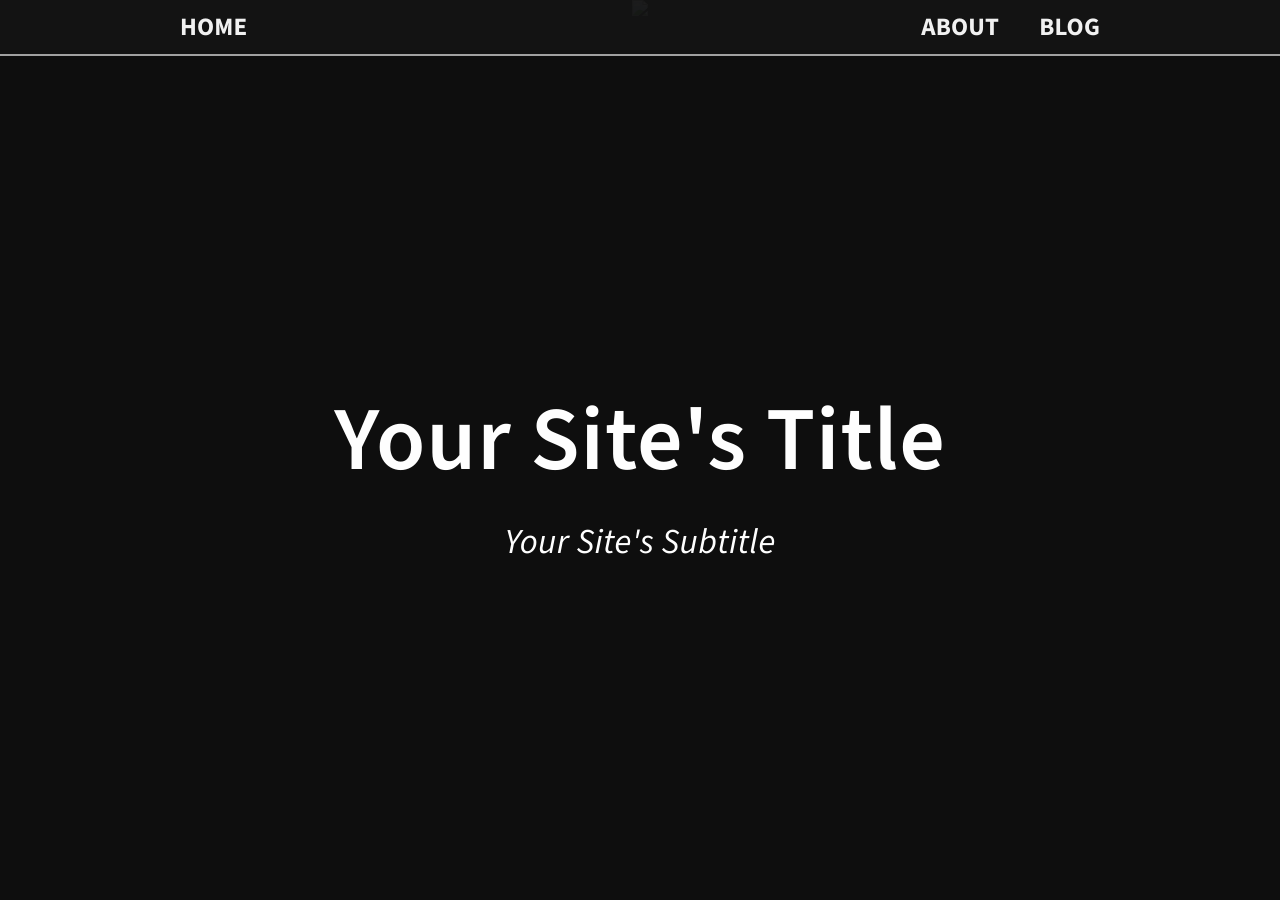
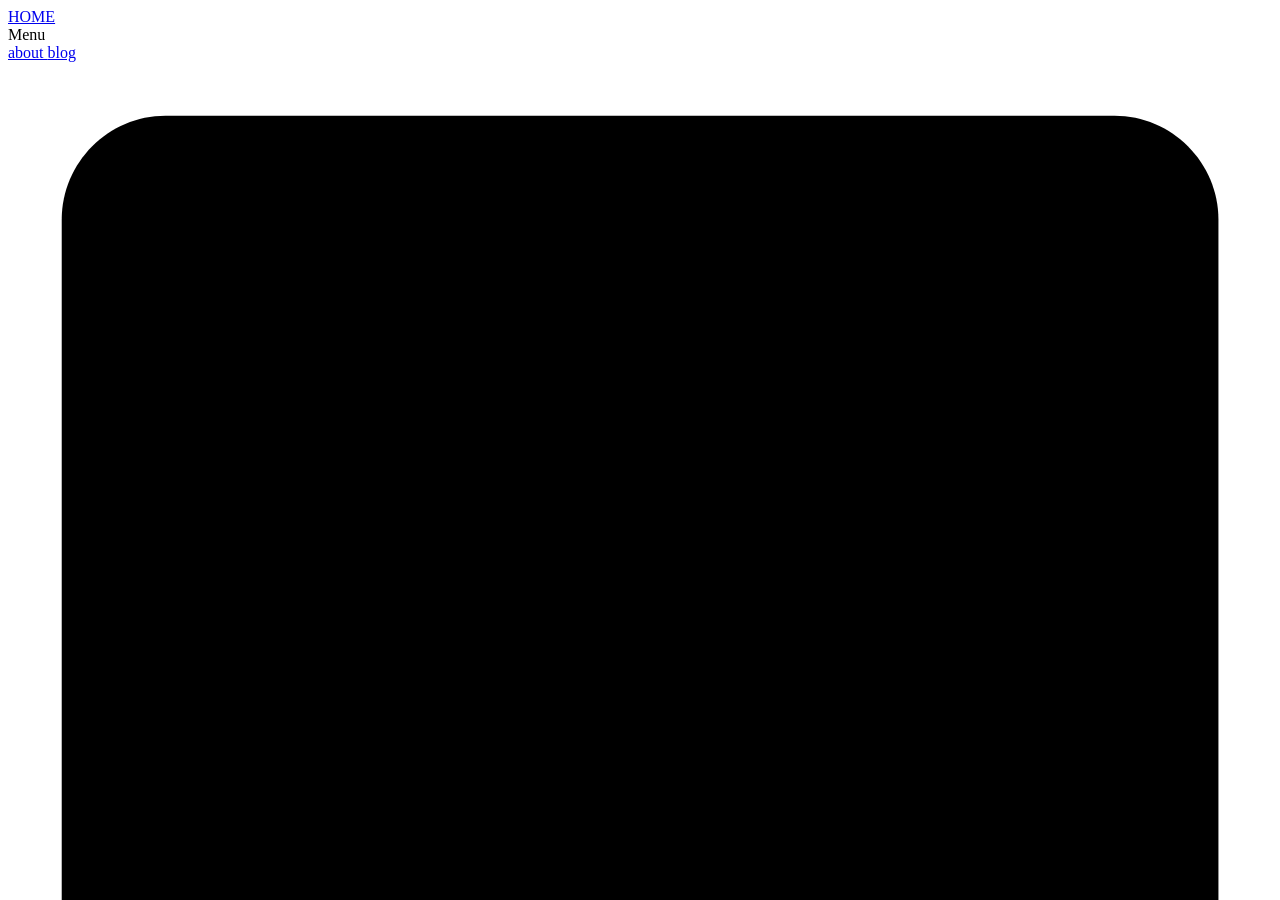
Before and after one commit to tylerwwang/tylerwwang.github.io, a Jekyll site: the page built from index.markdown, in a window 1280 px wide and 900 px high. Built offline with Jekyll 4.4.1, drawn with Linux system fonts in a browser that asks for light colours.

Commit message:
changed stylesheet linking

```diff
--- a/_includes/head.html
+++ b/_includes/head.html
@@ -5,7 +5,7 @@
 
 	<link rel="icon" type="image/x-icon" href="{{ site.baseurl }}/assets/favicon.ico">
 
-	<link rel="stylesheet" href="{{ "{{ site.baseurl }}/assets/main.css" | relative_url }}">
+	<link rel="stylesheet" href="{{ site.baseurl }}/assets/main.css">
 
 	<title>{% if page.title %}{{ page.title }} | {{ site.title }}{% else %} Home | {{ site.title }}{% endif %}</title>
 	<meta name='description' content='{% if page.description %}{{ page.description | strip_html | strip_newlines | truncate: 160 }}{% else %}{{ site.description }}{% endif %}'>
```
